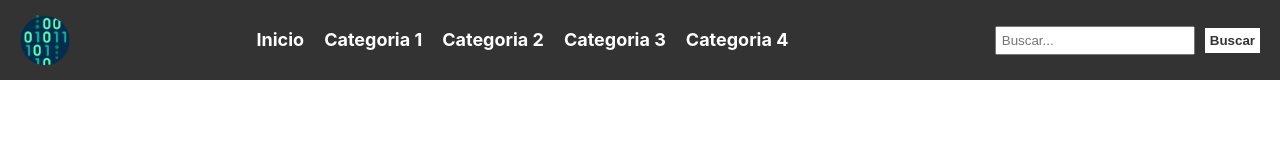
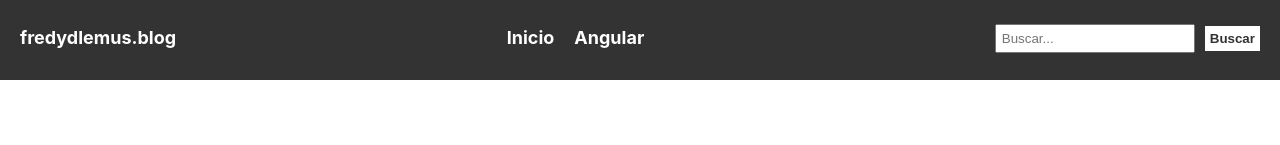
Before and after one commit to fredydlemus/nextjs-blog, a Next.js app: page / in a window 1280 px wide. Shown: the top 145 px of the page. Built offline with nearby package versions, Linux system fonts and the light colour scheme.

Commit message:
redesign blog

```diff
--- a/components/header.js
+++ b/components/header.js
@@ -1,36 +1,62 @@
+import { useState } from "react";
 import styles from "./header.module.css";
 import Link from "next/link";
 
+const categories = [
+  {
+    name: "Inicio",
+    slug: "/",
+  },
+  {
+    name: "Angular",
+    slug: "/angular",
+  },
+];
+
 export default function Header() {
+  const [isMenuToggleOpen, setMenuToggleOpen] = useState(false);
+
+  function toggleMenu() {
+    setMenuToggleOpen(!isMenuToggleOpen);
+  }
+
   return (
     <header className={styles.siteHeader}>
+      <div className={styles.siteContainer}>
         <div className={styles.siteLogo}>
           <Link href="/">
-          <img src="/images/binary-code.png" alt="Logo del sitio" />
+            <h4>fredydlemus.blog</h4>
           </Link>
         </div>
-      <button className={styles.menuToggle}>
+        <button onClick={toggleMenu} className={styles.menuToggle}>
           <span></span>
           <span></span>
           <span></span>
         </button>
+        {isMenuToggleOpen && (
+          <div className={styles.siteToggleNavigation}>
+            <div className={styles.siteSearchToggle}>
+              <form>
+                <input type="text" placeholder="Buscar..." />
+                <button type="submit">Buscar</button>
+              </form>
+            </div>
+            <ul>
+              {categories.map((category) => (
+                <li>
+                  <Link href={category.slug}>{category.name}</Link>
+                </li>
+              ))}
+            </ul>
+          </div>
+        )}
         <nav className={styles.siteNavigation}>
           <ul>
+            {categories.map((category) => (
               <li>
-            <Link href="#">Inicio</Link>
+                <Link href={category.slug}>{category.name}</Link>
               </li>
-          <li>
-            <Link href="#">Categoria 1</Link>
-          </li>
-          <li>
-            <Link href="#">Categoria 2</Link>
-          </li>
-          <li>
-            <Link href="#">Categoria 3</Link>
-          </li>
-          <li>
-            <Link href="#">Categoria 4</Link>
-          </li>
+            ))}
           </ul>
         </nav>
         <div className={styles.siteSearch}>
@@ -39,6 +65,7 @@ export default function Header() {
             <button type="submit">Buscar</button>
           </form>
         </div>
+      </div>
     </header>
   );
 }
--- a/components/header.module.css
+++ b/components/header.module.css
@@ -1,14 +1,19 @@
 .siteHeader {
-    display: flex;
-    justify-content: space-between;
-    align-items: center;
     height: 80px;
     padding: 0 20px;
     background-color: #333;
   }
 
-  .siteLogo img {
-    height: 50px;
+  .siteContainer{
+    display: flex;
+    justify-content: space-between;
+    align-items: center;
+    max-width: 1280px;
+    margin: 0 auto;
+  }
+
+  .siteLogo h4 {
+    color: white;
   }
 
   .menuToggle {
@@ -56,6 +61,28 @@
     text-decoration: underline;
   }
 
+  .siteToggleNavigation{
+    position: absolute;
+    background-color: white;
+    left: 0;
+    top: 80px;
+    width: 100%;
+    box-shadow: 0 0 10px rgba(0,0,0,0.5);
+  }
+
+  .siteToggleNavigation ul{
+    list-style: none;
+    margin: 0;
+    padding: 0;
+    display: flex;
+    flex-direction: column;
+  }
+
+  .siteToggleNavigation li{
+    border-bottom: 1px solid rgb(184, 184, 184);
+    padding: 7px 0 7px 24px;
+  }
+
   .siteSearch form {
     display: flex;
     align-items: center;
@@ -72,6 +99,29 @@
     background-color: #fff;
     border: none;
     color: #333;
+    font-weight: bold;
+    cursor: pointer;
+  }
+
+  .siteSearchToggle form{
+    display: flex;
+    align-items: center;
+    justify-content: center;
+    padding: 10px;
+    border-bottom: 1px solid rgb(184, 183, 183);
+  }
+
+  .siteSearchToggle input[type="text"]{
+    width: 200px;
+    padding: 5px;
+    margin-right: 10px;
+  }
+
+  .siteSearchToggle button{
+    padding: 5px;
+    background-color: #333;
+    border: none;
+    color: #fff;
     font-weight: bold;
     cursor: pointer;
   }
@@ -100,3 +150,15 @@
       margin-bottom: 10px;
     }
   }
+
+  @media screen and (max-width: 480px) {
+    .siteSearch {
+      display: none;
+    }
+  }
+
+  @media screen and (min-width: 480px){
+    .siteSearchToggle{
+      display: none;
+    }
+  }
```
Lines whose indentation alone changed are shown as unchanged.
